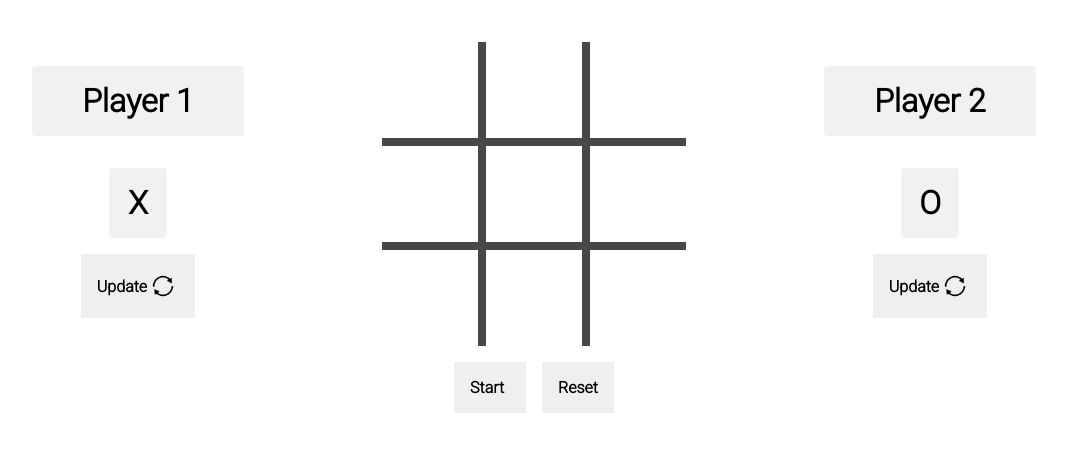
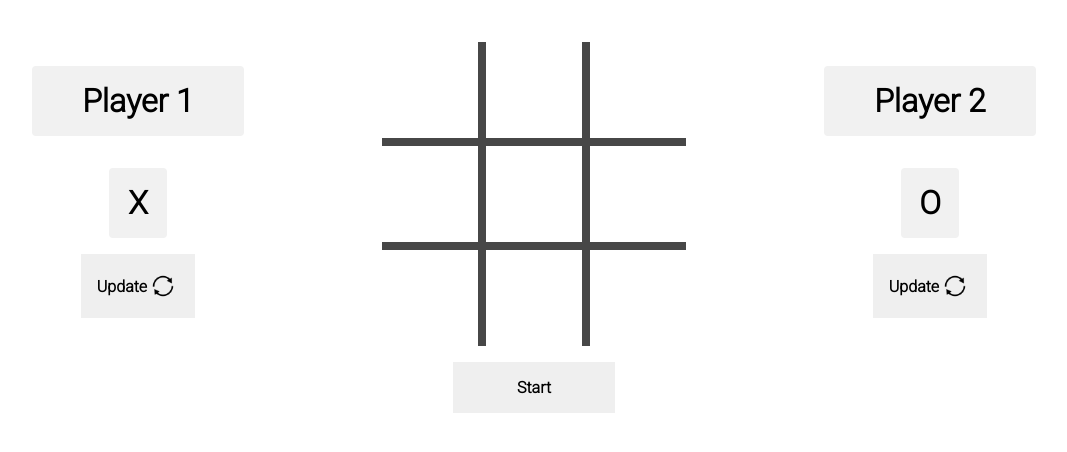
Before and after one commit to Xauzu/odin-tic-tac-toe, a plain HTML site: page index.html in a window 1280 px wide. Shown: the part 216-668 px from the top of the page, without its empty margins (106-1173 px from the left). Drawn offline with Linux system fonts and the light colour scheme.

Commit message:
Remove redundant button

```diff
--- a/index.html
+++ b/index.html
@@ -31,7 +31,6 @@
         </div>
         <div class="gameButton">
             <button class="startGameButton">Start</button>
-            <button class="resetGameButton">Reset</button>
         </div>
     </div>
     <div class="player2">
--- a/script.js
+++ b/script.js
@@ -150,8 +150,6 @@ function setup() {
 
     const startGameButton = document.querySelector('.startGameButton');
     startGameButton.addEventListener('click', () => gameController.startGame());
-    const resetGameButton = document.querySelector('.resetGameButton');
-    resetGameButton.addEventListener('click', () => gameController.resetGame());
 
     const cells = document.querySelectorAll('.cell');
     cells.forEach(cell => {
--- a/style.css
+++ b/style.css
@@ -99,6 +99,10 @@ button:active {
 .gameButton {
     padding: 1rem;
     display: grid;
-    grid-template-columns: 1fr 1fr;
+    grid-template-columns: 1fr;
     gap: 1rem;
 }
+
+.startGameButton {
+    padding: 1rem 4rem;
+}
```
